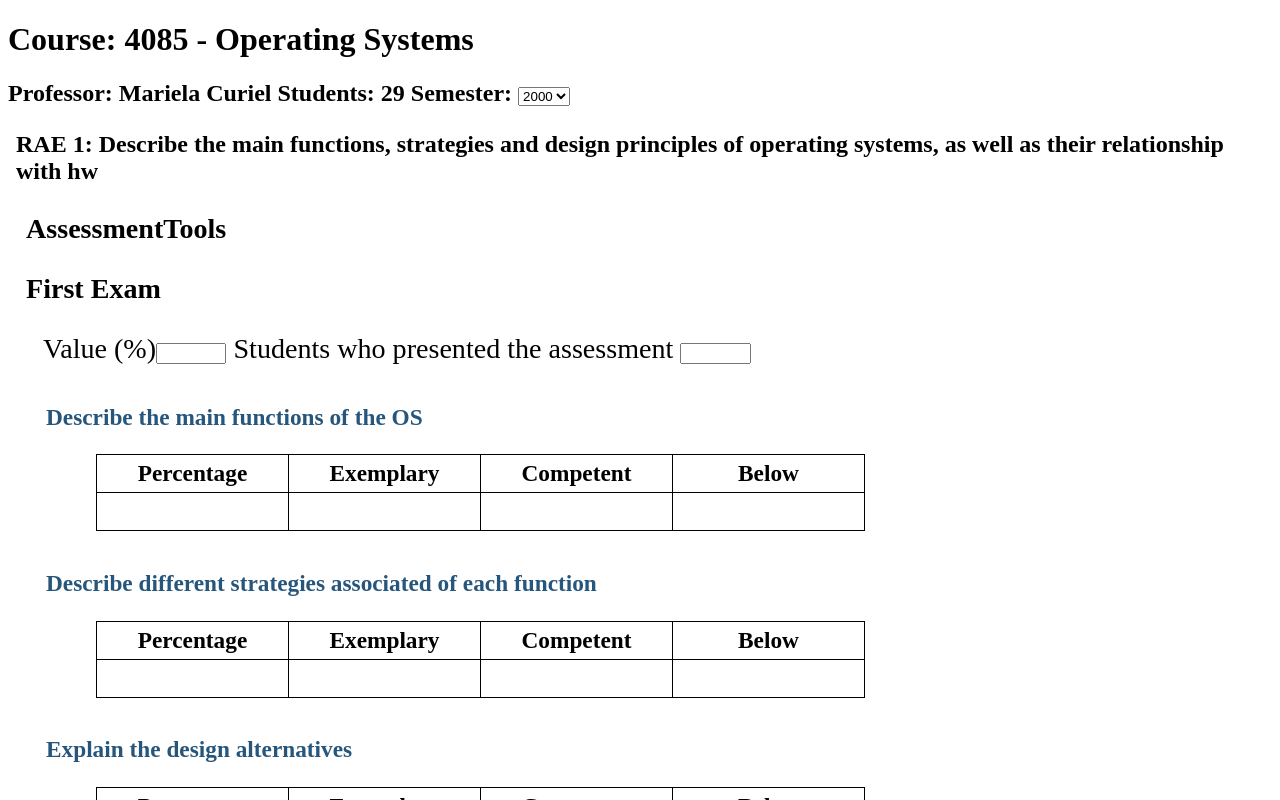
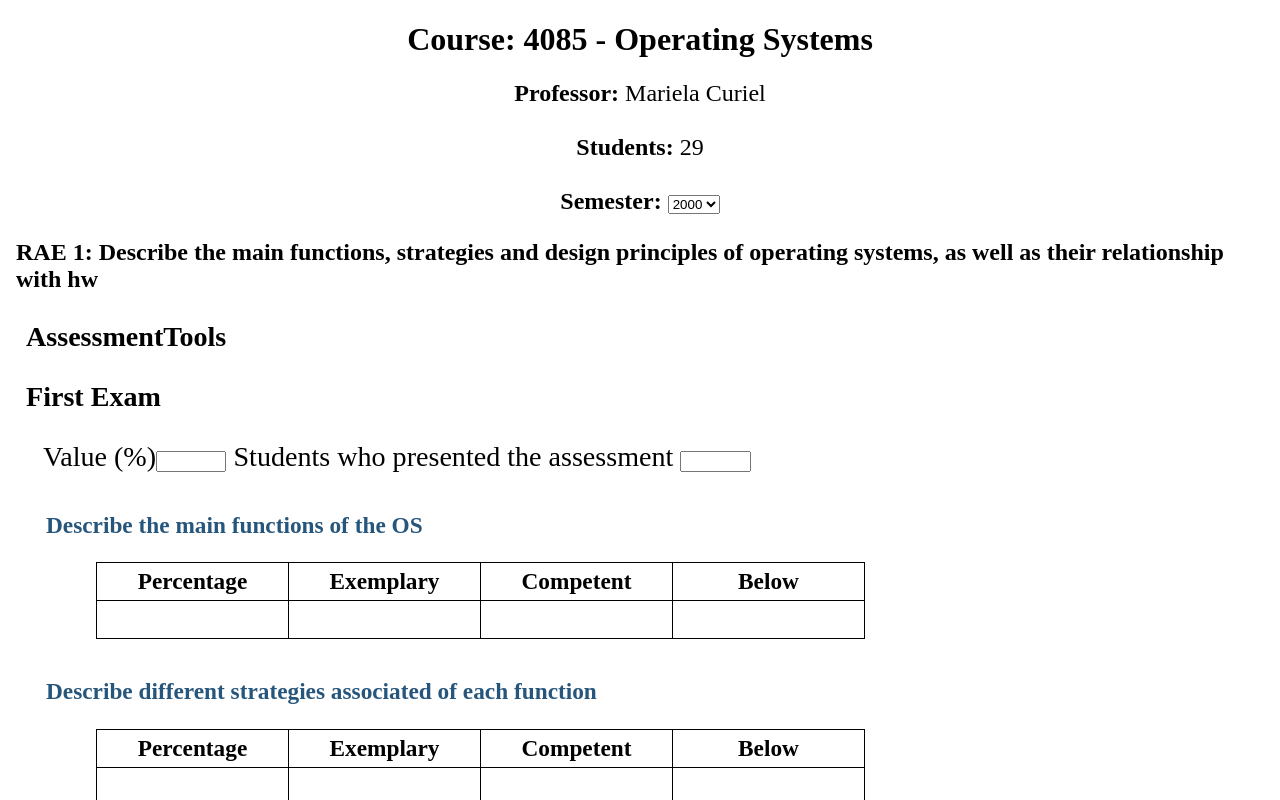
Before and after one commit to Yotas01/FrontEnd, an Angular app: page / in a window 1280 px wide. Shown: the top 800 px of the page. Built offline with nearby package versions, Linux system fonts and the light colour scheme.

Commit message:
Cambia el diseño del encabezado y los botones

```diff
--- a/src/app/app.component.css
+++ b/src/app/app.component.css
@@ -0,0 +1,15 @@
+button {
+    background: #3498db;
+    font-family: Georgia;
+    color: #ffffff;
+    font-size: 20px;
+    padding: 10px 20px 10px 20px;
+    border: solid #1f628d 3px;
+    position: relative;
+    left:80%;
+}
+
+button:hover {
+    background: #3cb0fd;
+    text-decoration: none;
+}
--- a/src/app/app.component.html
+++ b/src/app/app.component.html
@@ -1,3 +1,4 @@
 <app-course></app-course>
 <app-rae></app-rae>
-<button></button>
+<button>Regresar</button>
+<button>Enviar</button>
--- a/src/app/components/course/course.component.css
+++ b/src/app/components/course/course.component.css
@@ -0,0 +1,7 @@
+h1,h2{
+    text-align: center;
+}
+
+#prof,#students{
+    font-weight: lighter;
+}
--- a/src/app/components/course/course.component.html
+++ b/src/app/components/course/course.component.html
@@ -2,11 +2,13 @@
     Course: {{course.id + " - " + course.name}}
 </h1>
 <h2>
-    Professor: {{ course.professor + " Students: " + course.students + " Semester: "}}
+    Professor:<label id="prof"> {{ course.professor }} </label><br><br>
+    Students:<label id="students">  {{ course.students}}</label><br><br>
+    <label id="semester">Semester:
     <select id="semester">
         <option value="2000">2000</option>
         <option value="2030">2030</option>
         <option value="2110">2110</option>
         <option value="2130">2130</option>
-    </select>
+    </select></label>
 </h2>
--- /dev/null
+++ b/src/app/components/prueba.html
@@ -0,0 +1 @@
+<h1>Ggggg</h1>
```
